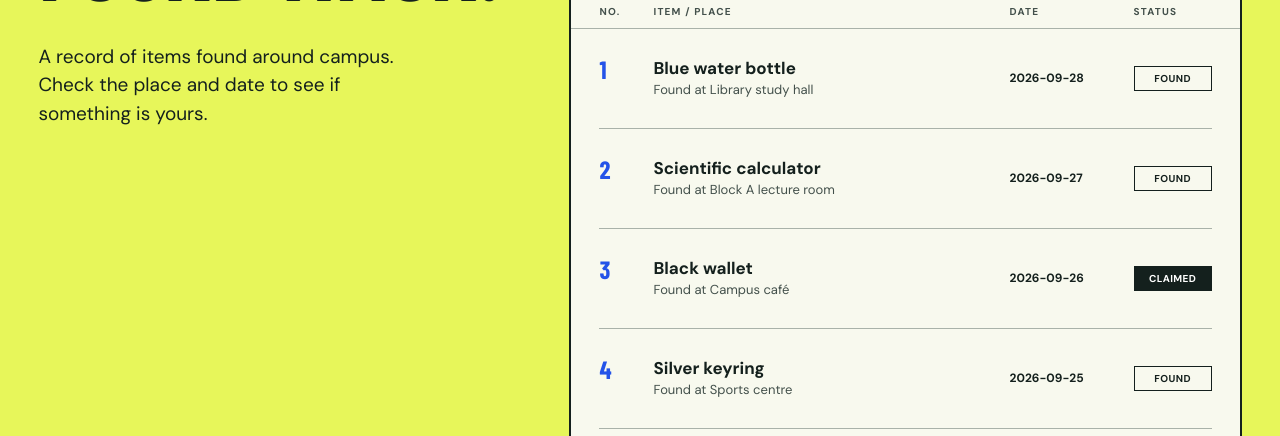
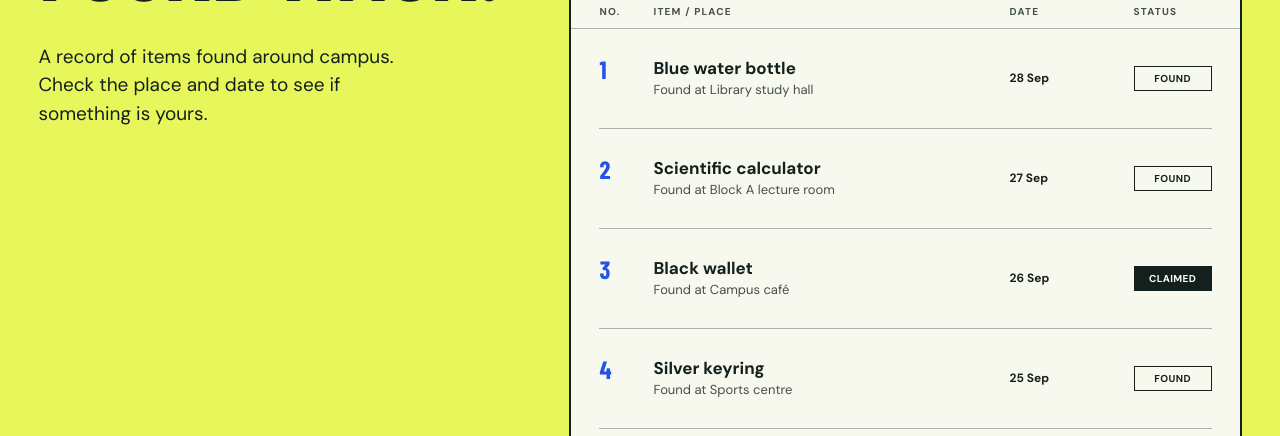
Before and after one commit to VytraDev/Lost-and-Found-ation, a React (Vite) app: page / in a window 1280 px wide. Shown: the part 337-773 px from the top of the page. Built offline with nearby package versions, Linux system fonts and the light colour scheme; a web font is replaced by a local one.

Commit message:
Show short dates

```diff
--- a/src/ItemCard.jsx
+++ b/src/ItemCard.jsx
@@ -1,4 +1,7 @@
 function ItemCard({ item }) {
+  const parts = item.date.split('-')
+  const months = ['Jan', 'Feb', 'Mar', 'Apr', 'May', 'Jun', 'Jul', 'Aug', 'Sep', 'Oct', 'Nov', 'Dec']
+  const shortDate = Number(parts[2]) + ' ' + months[Number(parts[1]) - 1]
   return (
     <article className="item-card">
       <span className="item-number">{item.id}</span>
@@ -6,7 +9,7 @@ function ItemCard({ item }) {
         <h3>{item.name}</h3>
         <p>Found at {item.place}</p>
       </div>
-      <time className="item-date" dateTime={item.date}>{item.date}</time>
+      <time className="item-date" dateTime={item.date}>{shortDate}</time>
       <span className={`item-status ${item.status}`}>{item.status}</span>
     </article>
   )
```
